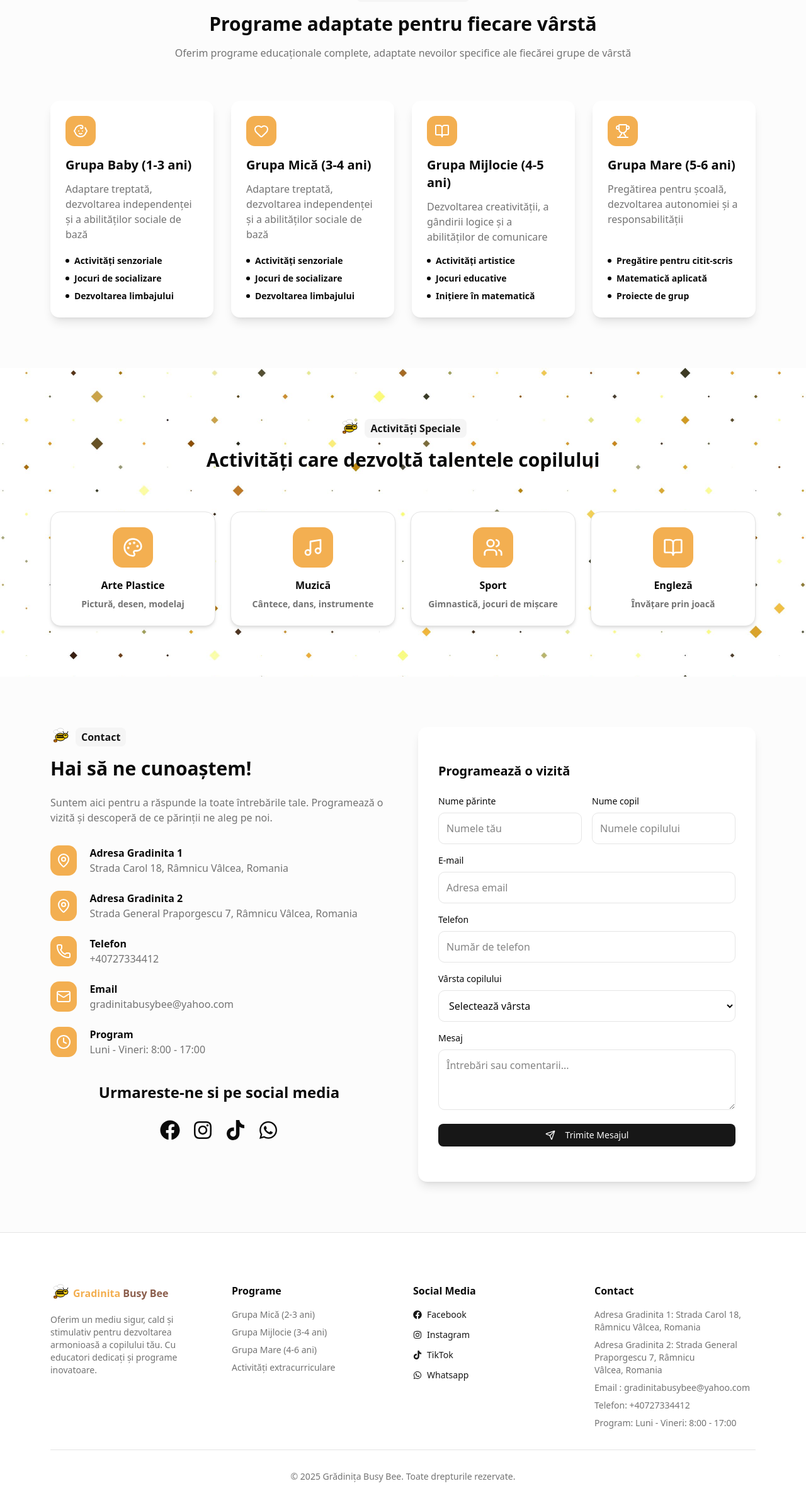
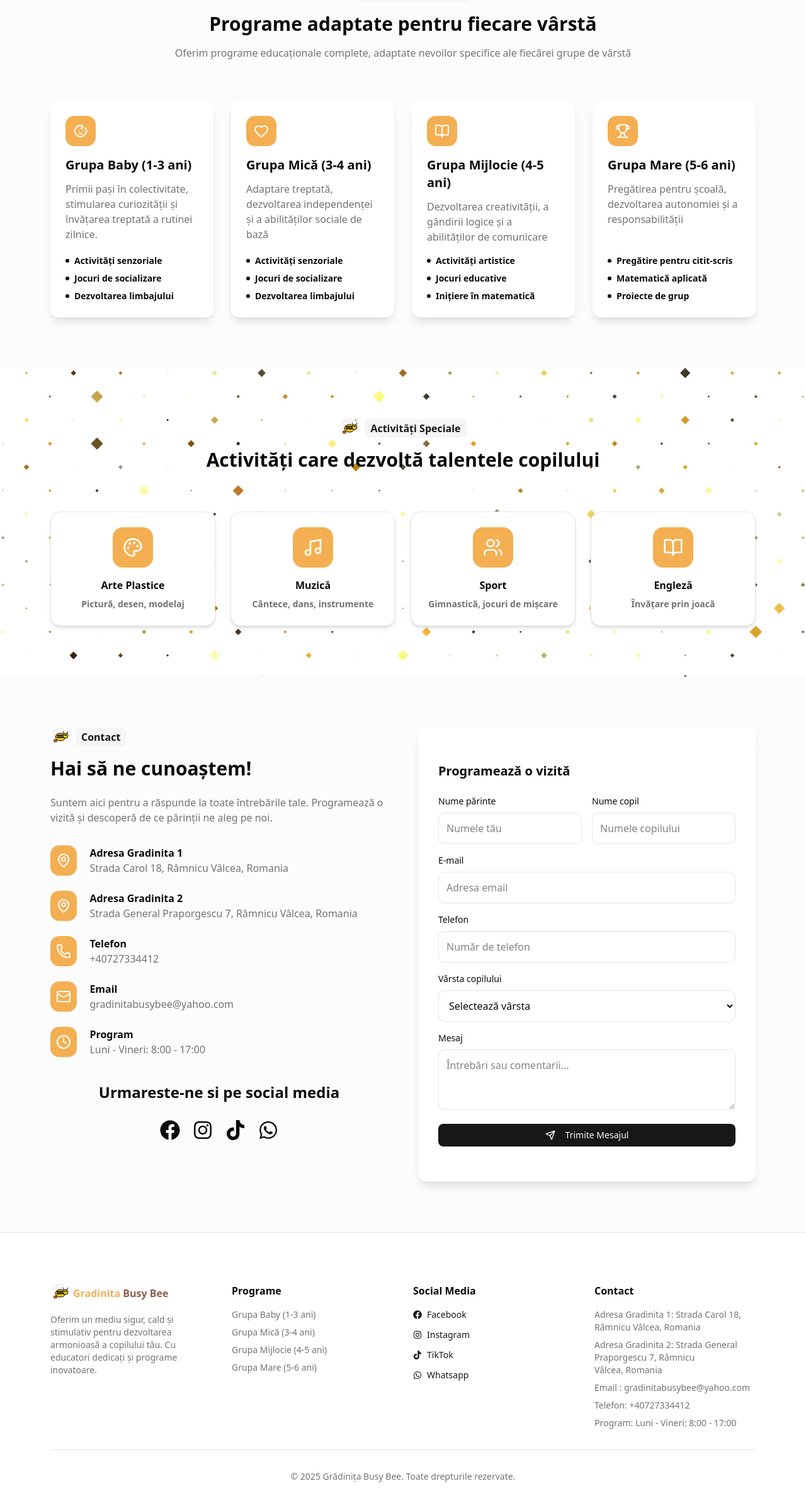
Before and after one commit to catalyntor13/gradinita, a Next.js app: page / in a window 1280 px wide. Shown: the part 2196-4574 px from the top of the page at 63% size. Built offline with nearby package versions, Linux system fonts and the light colour scheme; no server answers.

Commit message:
Fixed some things

```diff
--- a/app/sections/Contact.tsx
+++ b/app/sections/Contact.tsx
@@ -6,7 +6,7 @@ import {
   Card,
   CardContent,
 } from "@/components/ui/card"
-import {  Phone, Mail, MapPin, Clock, Send, Loader2 } from "lucide-react"
+import {  Phone, Mail, MapPin, Clock, Send, Loader2, CheckCircle } from "lucide-react"
 import { Button } from "@/components/ui/button"
 import { Badge } from "@/components/ui/badge"
 import { motion } from "framer-motion"
@@ -19,6 +19,7 @@ import Albinuta from "@/components/ui/albinuta"
 import Link from "next/link"
 import { useForm } from "react-hook-form";
 import { zodResolver } from "@hookform/resolvers/zod";
+import  {sendContactEmail} from '@/lib/send'
 import { z } from "zod";
 
 
@@ -37,7 +38,7 @@ export default function Contact(){
 
   const [status, setStatus] = useState<"idle"|"success"|"error">("idle");
   const [errorMsg, setErrorMsg] = useState<string | null>(null);
-   const[isSubmitted, setIsSubmitted] = useState(false)
+  const [isSubmitted, setIsSubmitted] = useState(false)
 
   const { register, handleSubmit, reset, formState: { errors } } = useForm<FormData>({
     resolver: zodResolver(schema),
@@ -54,30 +55,19 @@ export default function Contact(){
   }
 }, [isSubmitted]);
 
-  async function onSubmit(data: FormData) {
-  setErrorMsg(null);
-  try {
-    const res = await fetch("/api/send", {
-      method: "POST",
-      headers: { "Content-Type": "application/json" },
-      body: JSON.stringify(data),
-    });
-    const json = await res.json();
-    if (res.ok && json.ok) {
-      setStatus("success");
-      reset();
-    } else {
-      setStatus("error");
-      setErrorMsg(json.error || "Eroare la trimitere");
+   const onSubmit = async (data: FormData) => {
+     setIsSubmitted(true)
+    setStatus('idle')
+
+    try {
+
+      await sendContactEmail(data);
+      setStatus('success')
+      reset()
+    } catch (error) {
+      setStatus('error')
     }
-  } catch (e) {
-    setStatus("error");
-    setErrorMsg((e as Error).message || "Network error");
   }
-}
-
-
-
 
     return (
          <section id="contact" className="md:p-20 p-10 bg-muted/30">
@@ -141,7 +131,7 @@ export default function Contact(){
                         <Link href='https://www.tiktok.com/@gradinita.busybee'>
                              <FaTiktok className="text-[2rem] cursor-pointer"/>
                         </Link>
-                          <Link href='https://www.tiktok.com/@gradinita.busybee'>
+                          <Link href='https://wa.me/40727334412'>
                              <FaWhatsapp className="text-[2rem] cursor-pointer"/>
                            </Link>
 
@@ -277,12 +267,11 @@ export default function Contact(){
   {status === "error" && <p className="text-red-500 text-sm">{errorMsg}</p>}
 </form>
                      ) : (
-
-                      <div className="text-center py-8">
+<div className="text-center py-8">
             <div className="relative mb-6">
-
+              <CheckCircle className="h-16 w-16 text-green-400 mx-auto animate-bounce" />
               <div className="absolute inset-0 h-16 w-16 text-green-400 animate-ping opacity-20 mx-auto">
-
+                <CheckCircle className="h-16 w-16" />
               </div>
             </div>
             <h3 className="text-2xl font-bold text-green-400 mb-2">Mesaj trimis cu succes!</h3>
--- a/app/sections/Footer.tsx
+++ b/app/sections/Footer.tsx
@@ -34,10 +34,11 @@ export default function Footer(){
             <div>
               <h4 className="font-semibold mb-4">Programe</h4>
               <ul className="space-y-2 text-sm text-muted-foreground">
-                <li>Grupa Mică (2-3 ani)</li>
-                <li>Grupa Mijlocie (3-4 ani)</li>
-                <li>Grupa Mare (4-6 ani)</li>
-                <li>Activități extracurriculare</li>
+                <li>Grupa Baby (1-3 ani)</li>
+                <li>Grupa Mică (3-4 ani)</li>
+                <li>Grupa Mijlocie (4-5 ani)</li>
+                <li>Grupa Mare (5-6 ani)</li>
+
               </ul>
             </div>
 
@@ -54,7 +55,7 @@ export default function Footer(){
                 <Link href='https://www.tiktok.com/@gradinita.busybee'>
                      <li className="flex items-center gap-2 mb-3 hover:text-gray-500"><FaTiktok/>TikTok</li>
                 </Link>
-                <Link href='https://www.tiktok.com/@gradinita.busybee'>
+                <Link href='https://wa.me/40727334412'>
                      <li className="flex items-center gap-2 hover:text-gray-500"><FaWhatsapp/>Whatsapp</li>
                 </Link>
 
--- a/app/sections/Programe.tsx
+++ b/app/sections/Programe.tsx
@@ -38,7 +38,7 @@ export default function Programe() {
     {
       icon: Baby,
       title: "Grupa Baby (1-3 ani)",
-      description: "Adaptare treptată, dezvoltarea independenței și a abilităților sociale de bază",
+      description: "Primii pași în colectivitate, stimularea curiozității și învățarea treptată a rutinei zilnice.",
       activities: ["Activități senzoriale", "Jocuri de socializare", "Dezvoltarea limbajului"],
       color: "white",
     },
--- a/lib/send.ts
+++ b/lib/send.ts
@@ -1,4 +1,4 @@
-// lib/send.ts
+"use server"
 import { Resend } from "resend";
 
 const resend = new Resend(process.env.RESEND_API_KEY);
@@ -13,8 +13,8 @@ type Payload = {
 };
 
 export async function sendContactEmail({ name, telefon, email, childAge, message }: Payload) {
-  if (!process.env.RESEND_API_KEY) throw new Error("Lipsește RESEND_API_KEY în .env");
-  if (!MailContact) throw new Error("Lipsește EMAIL_RESEND în .env");
+  if (!process.env.RESEND_API_KEY) throw new Error("Lipsește RESEND_API_KEY");
+  if (!MailContact) throw new Error("Lipsește EMAIL_RESEND");
 
   try {
     return await resend.emails.send({
```
